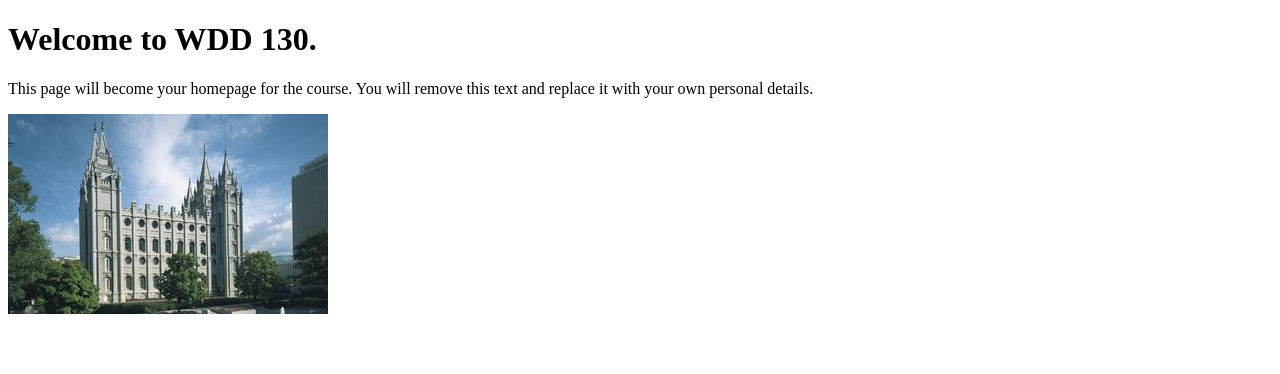
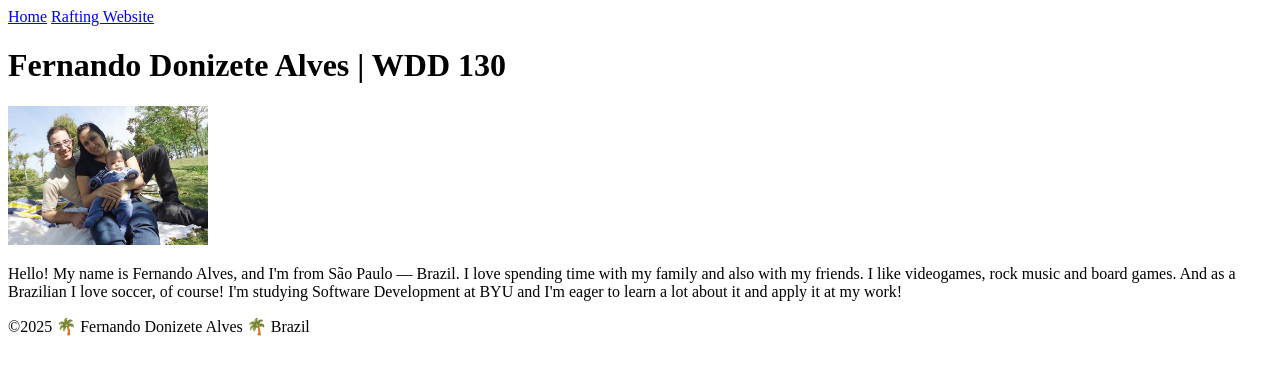
Before and after one commit to alves-fernando/wdd130, a plain HTML site: page index.html in a window 1280 px wide. Drawn offline with Linux system fonts and the light colour scheme.

Commit message:
W01-Project

```diff
--- a/index.html
+++ b/index.html
@@ -1,14 +1,31 @@
 <!DOCTYPE html>
 <html lang="en">
+
 <head>
     <meta charset="UTF-8">
     <meta name="viewport" content="width=device-width, initial-scale=1.0">
-    <title>WDD 130 | Personal Homepage</title>
+    <title>Fernando Donizete Alves | WDD 130</title>
 </head>
+
 <body>
-    <h1>Welcome to WDD 130.</h1>
-    <p>This page will become your homepage for the course. You will remove this text and replace it with your own personal details.</p>
+    <header>
+        <nav>
+            <a href="#">Home</a>
+            <a href="wwr/">Rafting Website</a>
+        </nav>
+    </header>
+    <main>
+        <h1>Fernando Donizete Alves | WDD 130</h1>
+        <img src="images/Profile.jpg" alt="Fernando and Family" width="200">
+        <p>Hello! My name is Fernando Alves, and I'm from São Paulo — Brazil. I love spending time with my family and
+            also with my friends. I like videogames, rock music and board games. And as a Brazilian I love soccer,
+            of course! I'm studying Software Development at BYU and I'm eager to learn a lot about it and apply it at my
+            work!</p>
+    </main>
+    <footer>
+        <p>&copy;2025 🌴 Fernando Donizete Alves 🌴 Brazil</p>
+    </footer>
 
-    <img src="images/salt-lake-temple.jpg" alt="The Salt Lake Temple.">
 </body>
+
 </html>
```
Also changed, not shown: images/Profile.jpg (added).
